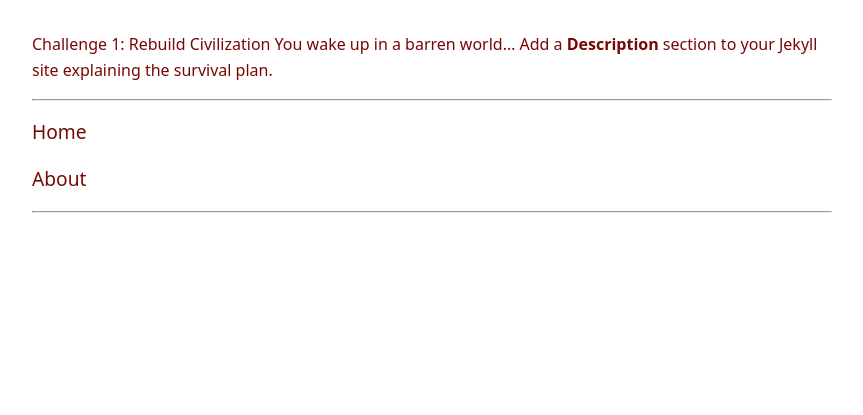
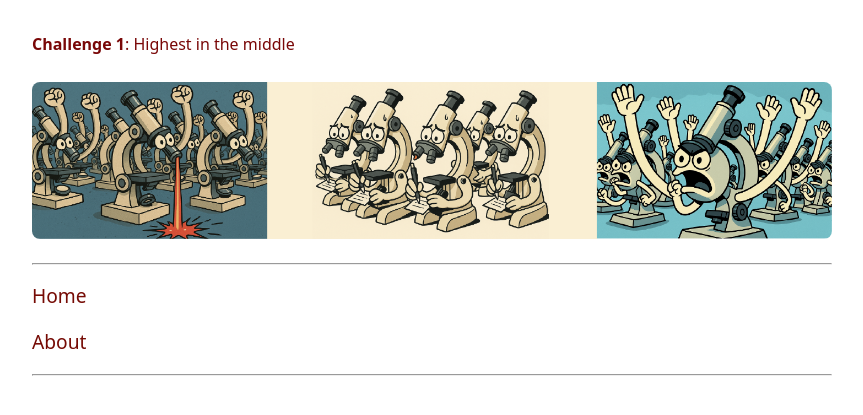
Before and after one commit to drkutuzov/drkutuzov.github.io, a Jekyll site: the page built from challenges/question1.md, in a window 1280 px wide. Shown: the top 415 px of the page, without its empty margins (208-1071 px from the left). Built offline with Jekyll 4.4.1, drawn with Linux system fonts in a browser that asks for light colours; our own code applies the rules of GitHub Pages for plain Markdown files.

Commit message:
challenge with image

```diff
--- a/challenges/question1.md
+++ b/challenges/question1.md
@@ -1,4 +1,2 @@
-
-Challenge 1: Rebuild Civilization
-You wake up in a barren world…
-Add a **Description** section to your Jekyll site explaining the survival plan.
+**Challenge 1**: Highest in the middle
+![image of a slide with non-uniform fluorescence](../images/faq_banner.png)
```
Also changed, not shown: challenges/solution1.md (+0 -2 lines).
